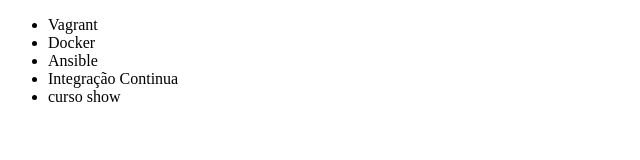
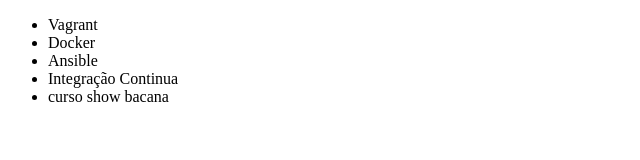
Before and after one commit to LucasMachadoBalta/git-alura, a plain HTML site: page index.html in a window 1280 px wide. Shown: the full height of the page, 0-640 px from the left. Drawn offline with Linux system fonts and the light colour scheme.

Commit message:
add bacana

```diff
--- a/index.html
+++ b/index.html
@@ -10,7 +10,7 @@
         <li>Docker</li>
         <li>Ansible</li>
         <li>Integração Continua</li>
-        <li>curso show</li>
+        <li>curso show bacana</li>
     </ul>
 </body>
 </html>
```
